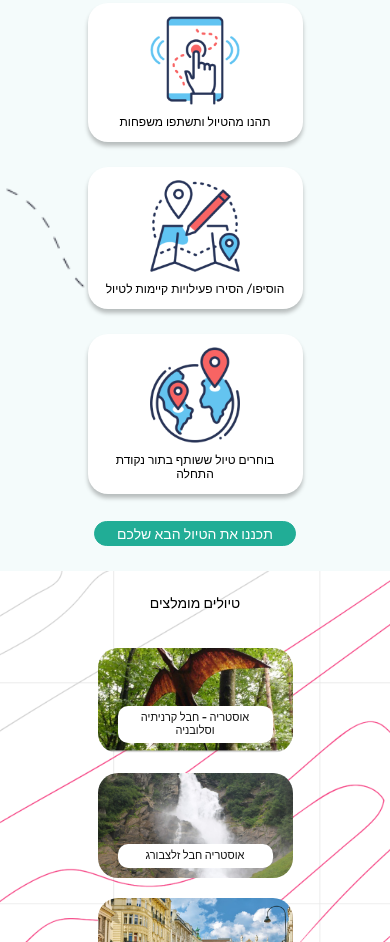
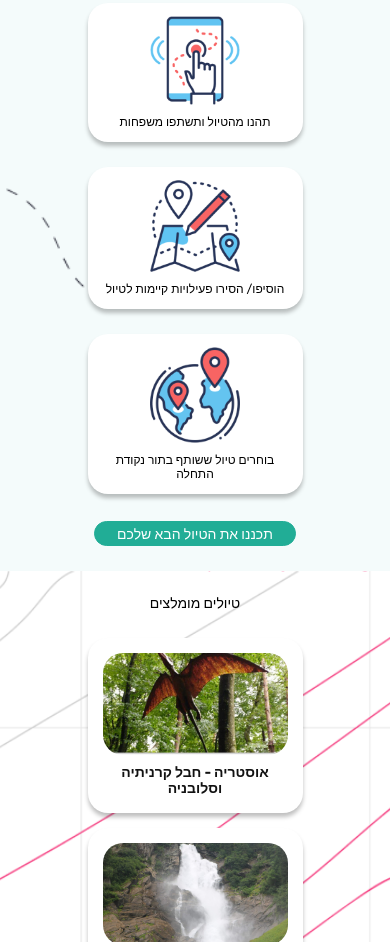
Before and after one commit to mdjihad560/trip-new, a plain HTML site: page index.html in a window 390 px wide. Shown: the part 1058-2000 px from the top of the page. Drawn offline with Linux system fonts and the light colour scheme.

Commit message:
fix: some issues

```diff
--- a/css/responsive.css
+++ b/css/responsive.css
@@ -211,15 +211,24 @@
     }
     /* gallery section */
     .trip-gallery-item {
-        height: 105px;
+        height: auto;
+        background: #FFFFFF;
+        box-shadow: 0px 4px 4px rgb(0 0 0 / 25%);
+        border-radius: 20px;
+        padding: 15px;
+        margin: 0 0 15px;
+    }
+    .trip-gallery-item img{
+        height: 102px;
     }
     .trip-gallery-content h5 {
-        font-size: 11px;
+        font-weight: 700;
+        font-size: 14px;
     }
     .trip-gallery-content {
-        border-radius: 10px;
-        bottom: 10px;
-        padding: 5px;
+        padding: 10px 0 0;
+        position: static;
+        width: 100%;
     }
     /* iconbox */
     .trip-iconbox-column {
--- a/index.html
+++ b/index.html
@@ -101,7 +101,7 @@
 									<button id="hero-newsletter-btn" type="submit">לאן טסים?<img src="images/plne.png" alt=""></button>
 									<div class="hero-btn-wrap">
 										<a class="hero-outline-btn" href="">שתף טיול</a>
-										<a class="hero-outline-btn" href="">תכנן טיול</a>
+										<a class="hero-outline-btn active" href="">תכנן טיול</a>
 									</div>
 								</div>
 						</div>
@@ -247,7 +247,7 @@
 							</div>
 						</div>
 						<div class="trip-center-button">
-							<a class="hero-outline-btn active" href="">תכננו את הטיול הבא שלכם</a>
+							<a class="hero-outline-btn active blue-bg" href="">תכננו את הטיול הבא שלכם</a>
 						</div>
 					</div>
 				</div>
@@ -368,7 +368,7 @@
 							</div>
 						</div>
 						<div class="trip-center-button">
-							<a class="hero-outline-btn active" href="">תכננו את הטיול שלכם</a>
+							<a class="hero-outline-btn active blue-bg" href="">תכננו את הטיול שלכם</a>
 						</div>
 					</div>
 				</div>
--- a/style.css
+++ b/style.css
@@ -394,8 +394,6 @@ button#hero-newsletter-btn img{
 }
 a.hero-outline-btn {
   height: 44px;
-  left: 19px;
-  top: 10px;
   border: 1px solid #21AD96;
   border-radius: 22px;
   font-weight: 500;
@@ -416,7 +414,10 @@ a.hero-outline-btn.active{
   color: #fff;
   background-color: #21AD96;
 }
-
+a.hero-outline-btn.active.blue-bg {
+  background-color: #08A0C3;
+  border: 1px solid #08A0C3;
+}
 /* planner section */
 
 .trip-planner-section {
```
